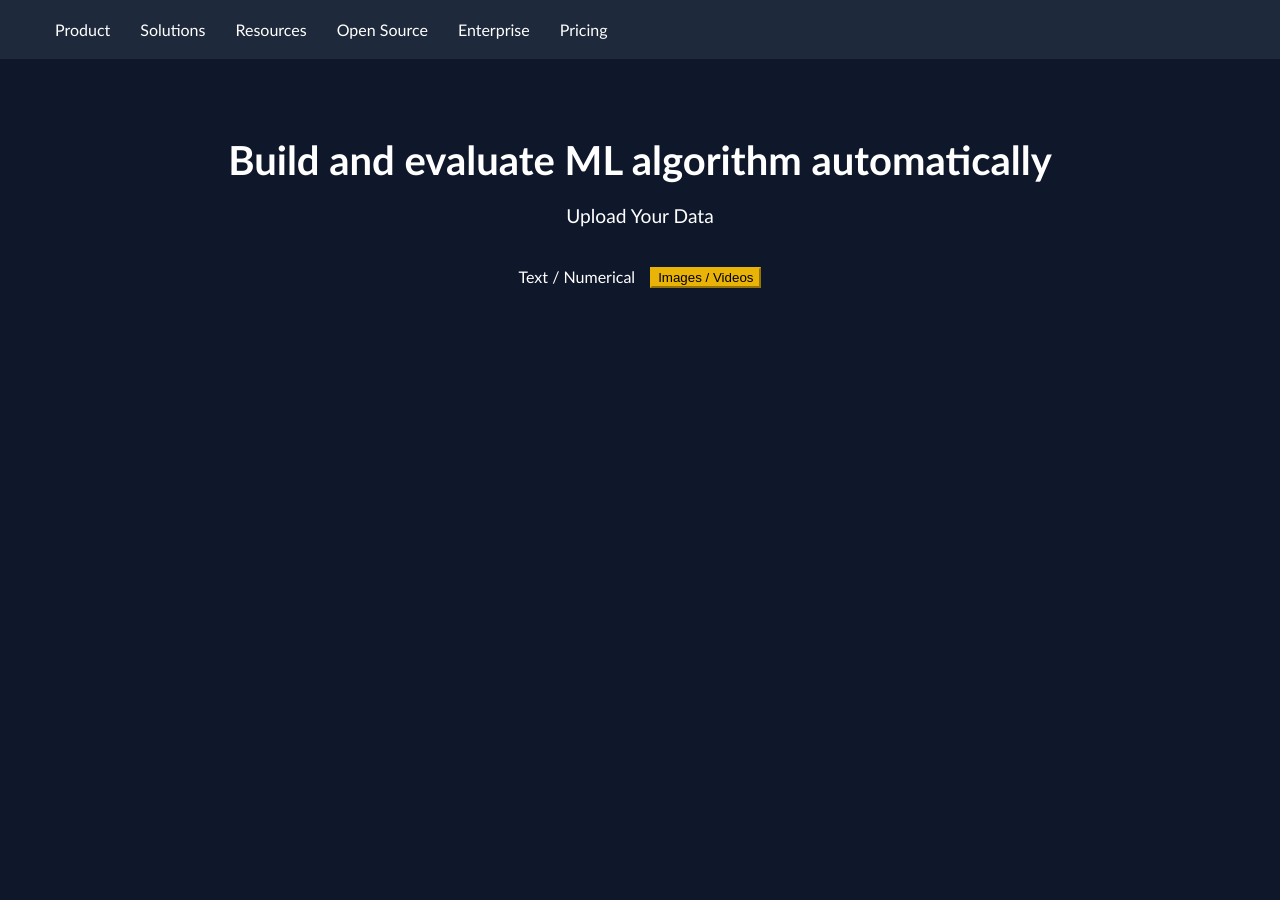
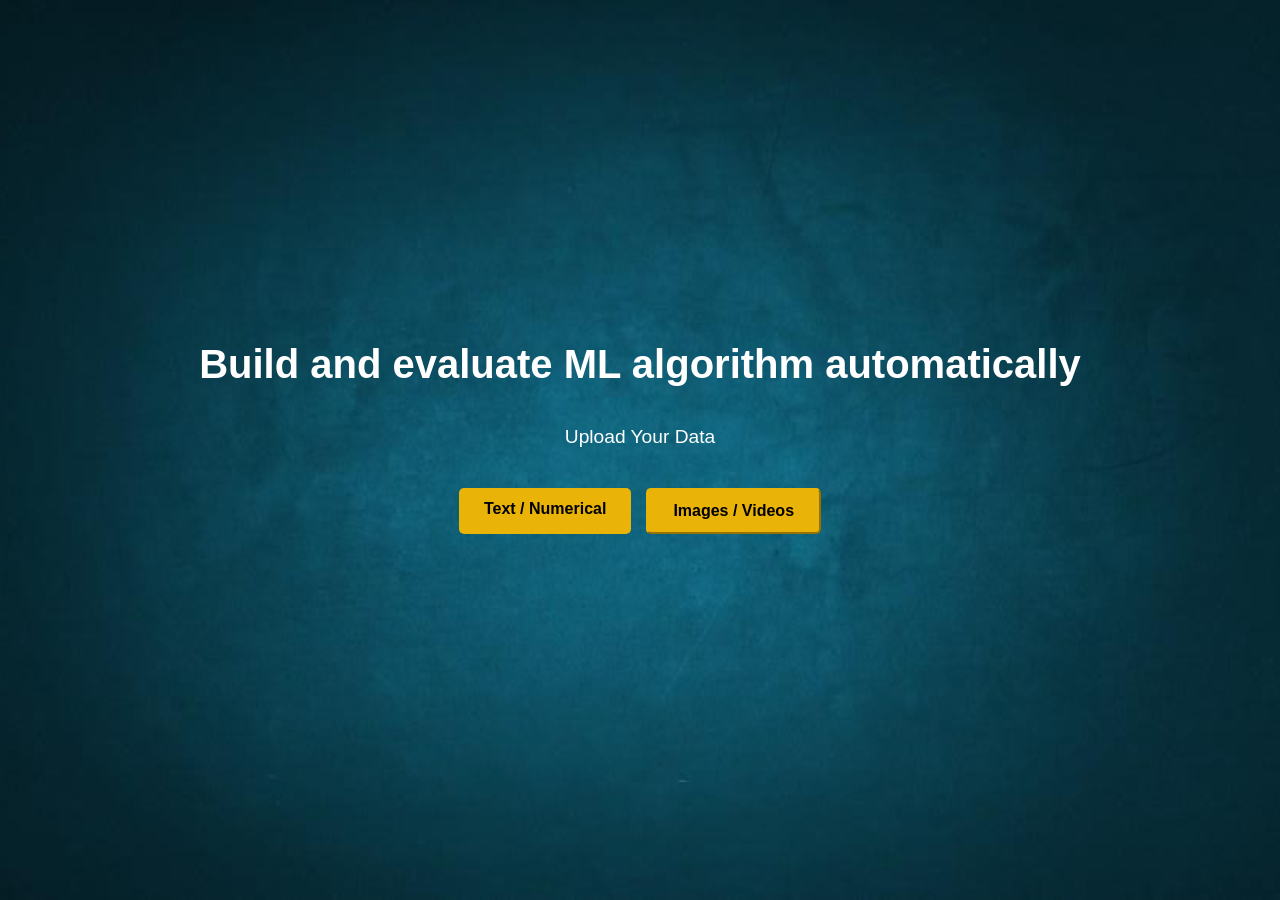
Before and after one commit to shreyjain14/CSValyze, a React (Create React App) app: page /main in a window 1280 px wide. Before the commit the page ends 800 px from the top, so only its background shows below. Built offline with nearby package versions, Linux system fonts and the light colour scheme.

Commit message:
commit main

```diff
--- a/src/MainPage.css
+++ b/src/MainPage.css
@@ -10,57 +10,34 @@ body {
   text-align: center;
 }
 
-  /* Navbar styles */
-  .navbar {
-    display: flex;
-    justify-content: space-between;
-    align-items: center;
-    padding: 20px 40px;
-    background-color: #1e293b;
-  }
-
-  .navbar-menu {
-    display: flex;
-    list-style: none;
-    padding: 0;
-    margin: 0;
-  }
-
-  .navbar-menu li {
-    margin: 0 15px;
-    cursor: pointer;
-  }
-
-  .navbar-actions .btn {
-    background: none;
-    color: #ffffff;
-    border: 1px solid #ffffff;
-    padding: 10px 15px;
-    border-radius: 5px;
-    margin-left: 10px;
-    cursor: pointer;
-  }
-
-  .navbar-actions .btn-primary {
-    background-color: #3b82f6;
-    border-color: #3b82f6;
-  }
-
 /* Main content styles */
 .homepage-main {
   padding: 50px 20px;
+  display: flex;
+  flex-direction: column;
+  align-items: center;
+  justify-content: center;
+  min-height: 100vh;
+  background-size: cover; /* For covering the entire background */
+  background-position: center;
+  position: relative; /* Allow absolute positioning for inner elements */
 }
 
+/* Headline styles */
 .headline {
   font-size: 2.5rem;
   margin-bottom: 20px;
+  text-align: center;
 }
 
+/* Subheadline styles */
 .subheadline {
   font-size: 1.2rem;
   margin-bottom: 40px;
+  text-align: center;
 }
 
+/* CTA (call to action) styles */
 .cta {
   display: flex;
   justify-content: center;
@@ -68,6 +45,7 @@ body {
   margin-bottom: 50px;
 }
 
+/* Input for file upload */
 .email-input {
   padding: 10px;
   border: 1px solid #ccc;
@@ -75,77 +53,47 @@ body {
   width: 250px;
 }
 
+/* Button styling for primary and secondary buttons */
 .btn-secondary {
   background-color: #eab308;
   border-color: #eab308;
+  padding: 12px 25px;
+  font-size: 1rem;
+  font-weight: bold;
+  cursor: pointer;
+  border-radius: 5px;
+  display: inline-block;
+  position: relative;
+  color: black; /* Set the text color of the button to black */
 }
 
-  /* Alternate content styles */
+/* Button hover effect */
+.btn-secondary:hover {
+  background-color: #d97706;
+}
+
+/* Tooltip for buttons on hover */
+[data-tooltip]:hover::after {
+  content: attr(data-tooltip);
+  position: absolute;
+  top: calc(100% + 5px); /* Position the tooltip a bit below the button */
+  left: 50%;
+  transform: translateX(-50%);
+  background-color: rgba(0, 0, 0, 0.7); /* Transparent background */
+  color: #fff;
+  padding: 5px 10px;
+  border-radius: 5px;
+  font-size: 0.9rem;
+  white-space: nowrap;
+  z-index: 1; /* Ensure tooltip is above other content */
+}
+
+/* File uploaded section styles */
 .alternate-content {
   padding: 50px 20px;
 }
 
-  .alternate-content .headline {
-    font-size: 2rem;
-    color: #3b82f6;
-  }
-
-  .alternate-content .subheadline {
-    font-size: 1rem;
-    color: #eab308;
-  }
-
-  .dropdown {
-    display: inline-block;
-    margin-top: 20px;
-  }
-
-  .dropdown select {
-    background: #1e293b;
-    color: #ffffff;
-    border: 1px solid #3b82f6;
-    padding: 10px 15px;
-    border-radius: 5px;
-    cursor: pointer;
-    font-size: 1rem;
-  }
-
-  /* Floating icons styles */
-  .floating-icons {
-    display: flex;
-    justify-content: center;
-    gap: 20px;
-    margin-top: 40px;
-  }
-
-  .icon {
-    width: 50px;
-    height: 50px;
-    border-radius: 50%;
-    background-color: #3b82f6;
-    animation: float 3s ease-in-out infinite;
-  }
-
-  .icon-1 {
-    background-color: #6366f1;
-  }
-
-  .icon-2 {
-    background-color: #fbbf24;
-  }
-
-  .icon-3 {
-    background-color: #ec4899;
-  }
-
-  @keyframes float {
-    0%, 100% {
-      transform: translateY(0);
-    }
-    50% {
-      transform: translateY(-20px);
-    }
-  }
+/* Next button for file uploaded state */
 .next-button {
   position: fixed;
   bottom: 20px;
--- a/src/MainPage.js
+++ b/src/MainPage.js
@@ -1,4 +1,4 @@
-import React, { useState } from 'react';
+import React, { useState, useEffect } from 'react';
 import { useNavigate } from 'react-router-dom';
 import './MainPage.css';
 
@@ -6,6 +6,13 @@ const MainPage = () => {
   const [view, setView] = useState('main');
   const [fileName, setFileName] = useState('');
   const navigate = useNavigate();
+
+  // This hook will update the background image when the component mounts
+  useEffect(() => {
+    // Dynamically set background image (this can be changed to any image URL)
+    const backgroundImageUrl = './img/bg.jpeg'; // Put the path to the image here
+    document.querySelector('.homepage-main').style.backgroundImage = `url(${backgroundImageUrl})`;
+  }, []);
 
   const handleFileUpload = (event) => {
     const file = event.target.files[0];
@@ -24,20 +31,7 @@ const MainPage = () => {
   };
 
   return (
-    <div className="homepage">
-      <header className="homepage-header">
-        <nav className="navbar">
-          <ul className="navbar-menu">
-            <li>Product</li>
-            <li>Solutions</li>
-            <li>Resources</li>
-            <li>Open Source</li>
-            <li>Enterprise</li>
-            <li>Pricing</li>
-          </ul>
-        </nav>
-      </header>
-
+    <div>
       <main className="homepage-main">
         {view === 'main' && (
           <>
@@ -45,16 +39,23 @@ const MainPage = () => {
             <p className="subheadline">Upload Your Data</p>
 
             <div className="cta">
-              <label className="btn btn-primary">
+              <label
+                className="btn btn-secondary"
+                data-tooltip="Upload CSV, Excel, or JSON files for text/numerical data"
+              >
                 Text / Numerical
                 <input
                   type="file"
-                  accept=".csv, .xlsx"
+                  accept=".csv, .xlsx, .json"
                   style={{ display: 'none' }}
                   onChange={handleFileUpload}
                 />
               </label>
-              <button className="btn btn-secondary" onClick={handleUnderConstructionClick}>
+              <button
+                className="btn btn-secondary"
+                data-tooltip="Upload supported image or video formats"
+                onClick={handleUnderConstructionClick}
+              >
                 Images / Videos
               </button>
             </div>
```
Also changed, not shown: public/img/bg.jpeg (added). Lines whose indentation alone changed are shown as unchanged.
